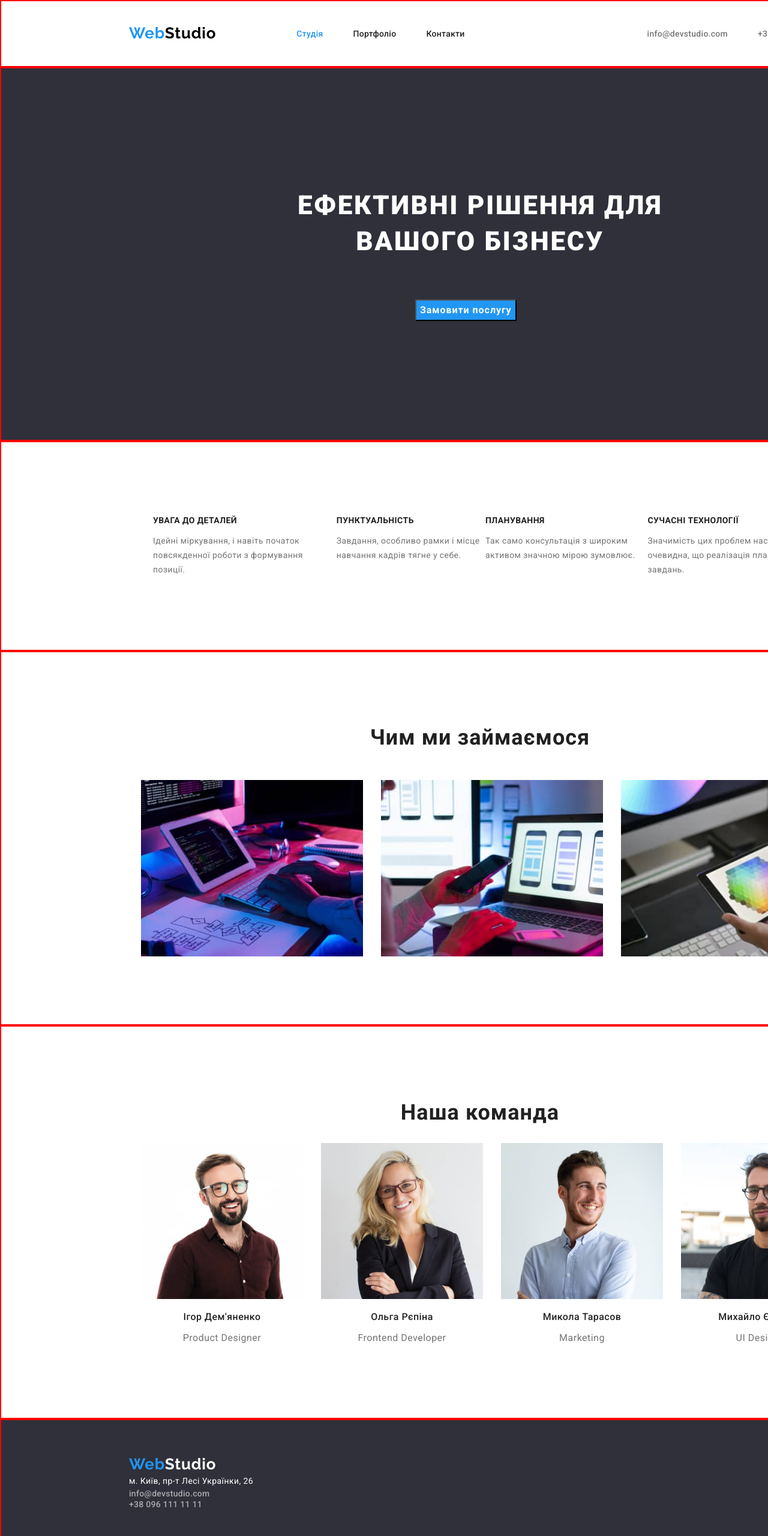
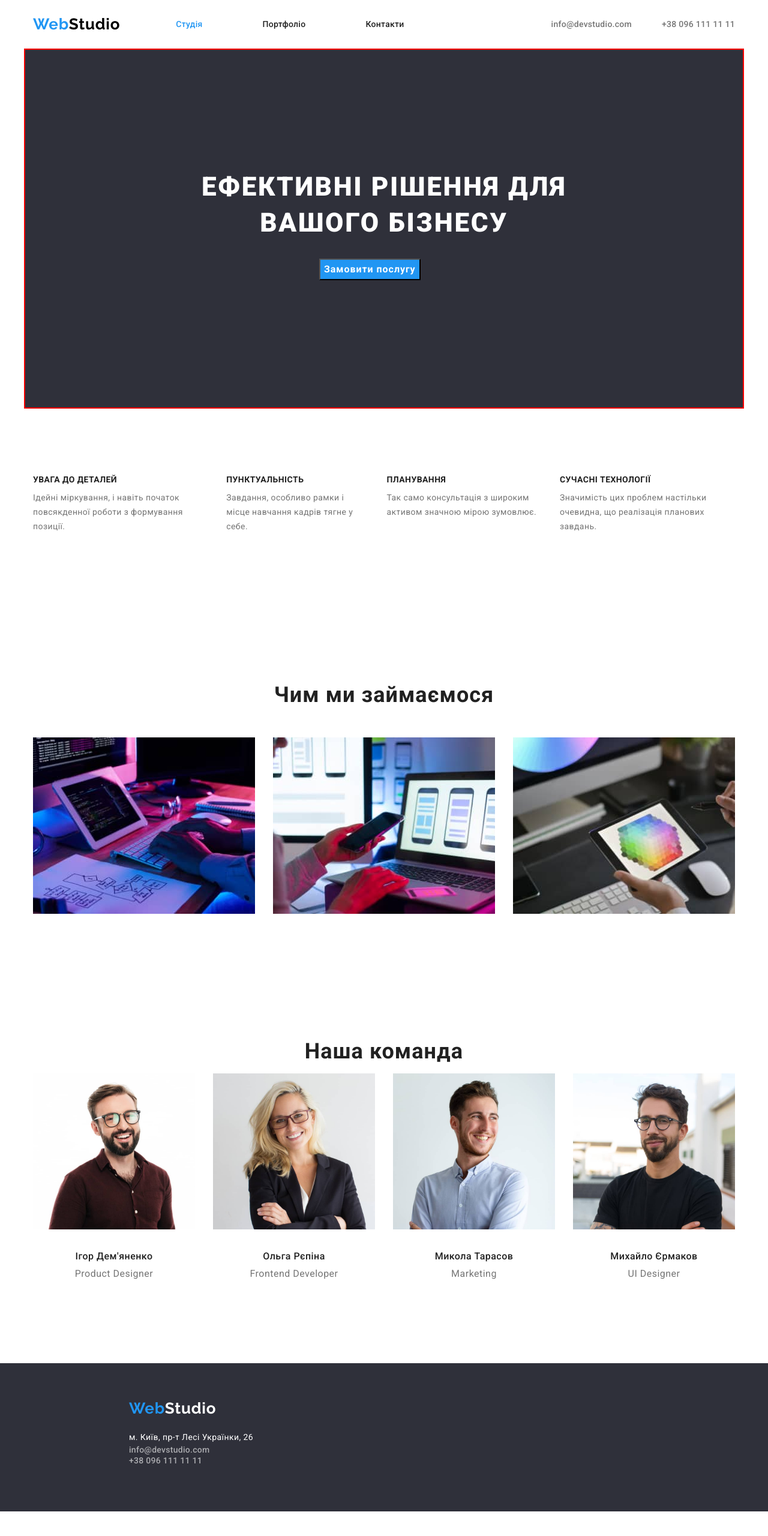
Before and after one commit to smolianko2503/goit-markup-hw-03, a plain HTML site: page index.html in a window 1280 px wide. Shown: the top 2560 px of the page at 60% size. After the commit the page ends 2519 px from the top, so only its background shows below. Drawn offline with nearby package versions, Linux system fonts and the light colour scheme.

Commit message:
update styles.css

```diff
--- a/css/styles.css
+++ b/css/styles.css
@@ -25,7 +25,6 @@
 
 .header {
   background-color: var(--hader-bg-cl);
-
 }
 
 .section {
@@ -33,21 +32,18 @@
   padding-bottom: 94px;
 }
 
-.container {
-  width: 1600px;
+.header-container {
+  width: 1200px;
+  display: flex;
+  align-items: center;
   margin-left: auto;
   margin-right: auto;
-  outline: 2px solid red;
-  outline-offset: -2px;
-  display: flex;
+  padding-left: 15px;
+  padding-right: 15px;
+  /* outline: 2px solid red;
+  outline-offset: -2px; */
+  border-bottom: 1px solid #ececec;
 }
-
-.header-container {
-  display: flex;
-  align-items: center;
-}
-
-
 
 .logo-link {
   font-family: var(--secondary-font);
@@ -57,11 +53,8 @@
   letter-spacing: 0.03em;
   color: #000000;
   text-decoration: none;
-  margin-top: 24px;
-  margin-right: 94px;
-  margin-bottom: 25px;
-  margin-left: 215px;
-
+  justify-content: flex-start;
+  margin-right: 93px;
 }
 .logo-header {
   font-weight: 700;
@@ -78,17 +71,17 @@
   list-style: none;
   display: flex;
   gap: 50px;
-  lign-items: center;
+  align-items: center;
 }
 .nav-list-item {
-
 }
 
 .nav-list,
 .contacts-list {
-
+  margin-top: 0;
+  margin-bottom: 0;
+  padding-left: 0;
 }
-
 
 .nav-link {
   text-decoration: none;
@@ -97,11 +90,8 @@
   line-height: calc(16 / 14);
   letter-spacing: 0.02em;
   color: var(--main-txt-cl);
-}
-
-.nav-link:hover,
-.nav-link:focus {
-  color: var(--accent-txt-cl);
+  margin-right: 50px;
+  padding: 0;
 }
 
 .nav-link,
@@ -109,6 +99,11 @@
   padding-top: 32px;
   padding-bottom: 32px;
   display: block;
+}
+
+.nav-link:hover,
+.nav-link:focus {
+  color: var(--accent-txt-cl);
 }
 
 .nav-link-studio {
@@ -124,7 +119,6 @@
   display: flex;
   gap: 50px;
   align-items: center;
-  margin-right: 215px;
 }
 
 .contacts-list-item {
@@ -148,6 +142,30 @@ align-items: center;
 
 .hat {
   background-color: var(--main-bg-cl);
+  width: 1200px;
+  height: 600px;
+}
+
+.container-content {
+  width: 1200px;
+  margin-left: auto;
+  margin-right: auto;
+  padding-top: 94px;
+  padding-right: 15px;
+  padding-bottom: 94px;
+  padding-left: 15px;
+  /* outline: 2px solid red;
+  outline-offset: -2px; */
+  display: flex;
+}
+
+.container-hat {
+  width: 1200px;
+  height: 600px;
+  margin-left: auto;
+  margin-right: auto;
+  outline: 2px solid red;
+  outline-offset: -2px;
 }
 
 .hat-title {
@@ -158,9 +176,11 @@ align-items: center;
   letter-spacing: 0.06em;
   text-transform: uppercase;
   color: var(--white-txt-cl);
-  margin-top: 200px;
-  margin-right: 452px;
-  margin-left: 452px;
+  margin: 0;
+  padding-top: 200px;
+  padding-right: 252px;
+  padding-bottom: 30px;
+  padding-left: 252px;
 }
 
 .hat-btn {
@@ -172,22 +192,15 @@ align-items: center;
   color: var(--white-txt-cl);
   background-color: var(--accent-txt-cl);
   cursor: pointer;
-  margin-top: 30px;
-  margin-right: 692px;
+  margin-left: 492px;
+  margin-right: 492px;
   margin-bottom: 200px;
-  margin-left: 692px;
-}
-
-.container-hat {
-
-
 }
 
 .characteristic {
   width: 1170px;
   margin-left: auto;
   margin-right: auto;
-
 }
 
 .characteristic-title {
@@ -197,6 +210,8 @@ margin-right: auto;
 .characteristic-list {
   list-style: none;
   display: flex;
+  padding: 0;
+  gap: 30px;
 }
 
 .characteristic-list-item {
@@ -208,6 +223,7 @@ margin-right: auto;
   line-height: calc(16 / 14);
   letter-spacing: 0.03em;
   text-transform: uppercase;
+  margin: 0;
 }
 
 .characteristic-subtitle {
@@ -215,11 +231,13 @@ margin-right: auto;
   line-height: calc(24 / 14);
   letter-spacing: 0.03em;
   color: var(--gray-txt-cl);
+  margin-top: 10px;
 }
 
 .work {
   margin-left: auto;
   margin-right: auto;
+  padding: 0;
 }
 
 .work-title {
@@ -235,6 +253,7 @@ margin-right: auto;
   list-style: none;
   display: flex;
   gap: 30px;
+  padding: 0;
 }
 
 .work-list-item {
@@ -246,6 +265,7 @@ margin-right: auto;
 .team {
   margin-left: auto;
   margin-right: auto;
+  padding: 0;
 }
 
 .team-title {
@@ -254,14 +274,14 @@ margin-right: auto;
   line-height: calc(42 / 36);
   text-align: center;
   letter-spacing: 0.03em;
+  margin: 0;
 }
 
 .team-list {
   list-style: none;
   display: flex;
   gap: 30px;
-
-
+  padding: 0;
 }
 
 .team-list-item {
@@ -277,14 +297,21 @@ margin-right: auto;
   line-height: calc(19 / 16);
   text-align: center;
   letter-spacing: 0.03em;
+  margin-top: 30px;
+  margin-right: auto;
+  margin-bottom: 10px;
+  margin-left: auto;
 }
 
 .team-position {
   line-height: calc(19 / 16);
   text-align: center;
   letter-spacing: 0.03em;
-
   color: var(--gray-txt-cl);
+  margin-top: 0;
+  margin-right: auto;
+  margin-bottom: 30px;
+  margin-left: auto;
 }
 
 /* footer */
@@ -292,19 +319,21 @@ margin-right: auto;
 .footer {
   background-color: var(--main-bg-cl);
   width: 1600px;
-  height: 252px;
   margin-left: auto;
   margin-right: auto;
 }
 
 .footer-container {
-  display: block;
-  width: 1600px;
-  height: 252px;
+  width: 1200px;
+  align-items: center;
+  padding-left: 15px;
+  padding-right: 15px;
+  /* outline: 2px solid red;
+  outline-offset: -2px; */
   padding-top: 60px;
   padding-bottom: 60px;
-  padding-left: 215px;
-
+  margin-left: auto;
+  margin-right: auto;
 }
 
 .logo-footer-link {
@@ -317,21 +346,15 @@ margin-right: auto;
   color: var(--white-txt-cl);
 }
 
-
 address {
   font-style: normal;
-
 }
 
 .address-list {
   list-style: none;
-  padding-left: 0;
-  margin: 0;
-
-
+  padding: 0;
+  margin-top: 20px;
 }
-
-
 
 .address-link {
   font-size: 14px;
@@ -350,40 +373,18 @@ address {
   color: rgba(255, 255, 255, 0.6);
 }
 
-
-
-
-
-
-
-
-
-
-
-
-
-
-
-
-
-
-
-
-
-
-
 /* portfolio */
-
 
 .container-portfolio {
   width: 1200px;
-
+  display: flex;
+  /* outline: 1px solid red; */
+  padding-left: 15px;
+  padding-right: 15px;
+  padding-top: 94px;
+  padding-bottom: 94px;
   margin-left: auto;
   margin-right: auto;
-  padding-left: 15px;
-  padding-right: 15px;
-
-
 }
 
 .nav-portfolio-link {
@@ -400,15 +401,12 @@ address {
 .list-btn {
   list-style: none;
   display: flex;
-  outline: 1px solid blue ;
-  margin-top: 94px;
-  margin-right: auto;
-  margin-bottom: 0;
-  margin-left: 512px;
-
+  margin-bottom: 50px;
+  margin-left: 312px;
 }
 
 .list-btn-item {
+  margin-right: 8px;
 }
 
 .btn {
@@ -418,8 +416,8 @@ address {
   text-align: center;
   letter-spacing: 0.03em;
   background-color: #f5f4fa;
+}
 
-}
 .btn:hover,
 .btn:focus {
   color: #ffffff;
@@ -427,18 +425,18 @@ address {
 }
 
 .portfolio-list {
+  width: 1200px;
   list-style: none;
-  padding: 0;
-  margin: 0;
-  outline: 1px solid tomato;
+  padding-left: 0;
   display: flex;
-
-
+  flex-wrap: wrap;
+  gap: 30px;
 }
 
 .portfolio-list-item {
-
-
+  border-bottom: 1px solid #eeeeee;
+  border-left: 1px solid #eeeeee;
+  border-right: 1px solid #eeeeee;
 }
 
 .portfolio-img {
@@ -449,11 +447,17 @@ address {
   font-size: 18px;
   line-height: calc(36 / 18);
   letter-spacing: 0.06em;
-
+  margin-top: 20px;
+  margin-left: 24px;
+  margin-right: 24px;
 }
 
 .portfolio-product {
   line-height: calc(30 / 16);
   letter-spacing: 0.03em;
   color: var(--gray-txt-cl);
+  margin-top: 4px;
+  margin-bottom: 20px;
+  margin-left: 24px;
+  margin-right: 20px;
 }
--- a/index.html
+++ b/index.html
@@ -22,7 +22,7 @@
   </head>
   <body class="page">
     <header class="header">
-      <div class="container header-container">
+      <div class="header-container">
         <a class="logo-link" href="./index.html"><span class="logo-header">Web</span>Studio</a>
         <nav class="main-nav">
           <ul class="nav-list">
@@ -49,15 +49,15 @@
     </header>
 
     <main>
-      <div class="container container-hat">
+      <div class="container-hat">
         <section class="hat">
           <h1 class="hat-title">Ефективні рішення для вашого бізнесу</h1>
           <button class="hat-btn" type="button">Замовити послугу</button>
         </section>
       </div>
 
-      <div class="container">
-        <section class="characteristic section">
+      <div class="container-content">
+        <section class="characteristic">
           <h2 class="characteristic-title">Наші особливості</h2>
           <ul class="characteristic-list">
             <li class="characteristic-list-item">
@@ -88,7 +88,7 @@
         </section>
       </div>
 
-      <div class="container">
+      <div class="container-content">
         <section class="work section">
           <h2 class="work-title">Чим ми займаємося</h2>
           <ul class="work-list">
@@ -123,7 +123,7 @@
         </section>
       </div>
 
-      <div class="container">
+      <div class="container-content">
         <section class="team section">
           <h2 class="team-title">Наша команда</h2>
           <ul class="team-list">
@@ -177,7 +177,7 @@
     </main>
 
     <footer class="footer">
-      <div class="container footer-container">
+      <div class="footer-container">
         <a class="logo-footer-link" href="./index.html"
           ><span class="logo-header">Web</span>Studio</a
         >
```
Also changed, not shown: portfolio.html (+2 -3 lines). Lines whose indentation alone changed are shown as unchanged.
